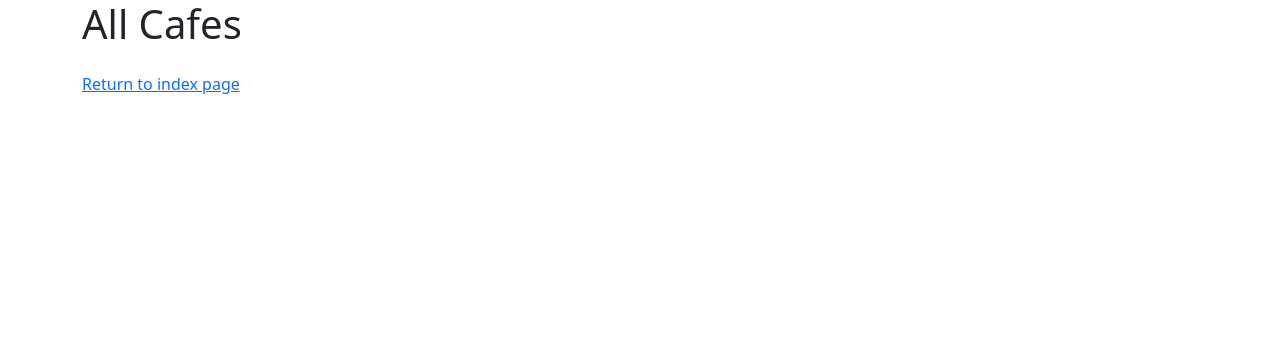
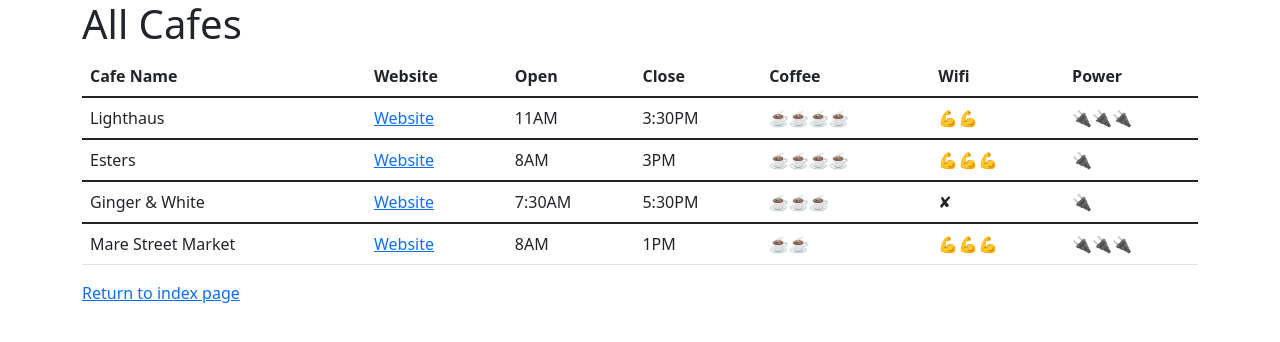
Before and after one commit to hivercodes/coffeeandwififlask01, a Flask app: page /cafes in a window 1280 px wide. Shown: the top 342 px of the page. Run offline with Flask 2, Linux system fonts and the light colour scheme; some libraries are stand-ins or nearby versions.

Commit message:
Fixed the data projection website.

```diff
--- a/main.py
+++ b/main.py
@@ -65,6 +65,16 @@
         closetime = form.closetime.data
         form.closetime.data = ''
 
+        form_data = [cafe, website, coffee, wifi, power, opentime, closetime]
+        print(form_data)
+        f = open('cafe-data', 'a')
+        writer = csv.writer(f)
+        writer.writerow(form_data)
+        return render_template("add.html")
+
+
+
+
 
     # Exercise:
     # Make the form write a new row into cafe-data.csv
@@ -79,7 +89,8 @@
         list_of_rows = []
         for row in csv_data:
             list_of_rows.append(row)
-    return render_template('cafes.html', cafes=list_of_rows)
+        list = list_of_rows[1:]
+    return render_template('cafes.html', cafes=list)
 
 
 if __name__ == '__main__':
--- a/templates/add.html
+++ b/templates/add.html
@@ -8,7 +8,7 @@
     <div class="col-sm-12 col-md-8">
 
       <h1>Add a new cafe into the database</h1>
-      <form method="POST", action="{{ url_for('cafes') }}">
+      <form method="POST", action="{{ url_for('add_cafe') }}">
         {{ form.hidden_tag() }} <br>
         {{ form.cafe.label(class="form-label") }}<br>
         {{ form.cafe}}<br>
@@ -39,7 +39,7 @@
       <!-- This is where your WTForm will go -->
 
 
-	  <p class="space-above"><a href="#">See all cafes</a></p>
+	  <p class="space-above"><a href="{{url_for('cafes')}}">See all cafes</a></p>
 
     </div>
   </div>
--- a/templates/cafes.html
+++ b/templates/cafes.html
@@ -11,15 +11,37 @@
       <h1>All Cafes</h1>
 
 	  <table class="table">
+                    <thead>
+    <tr>
+      <th scope="col">Cafe Name</th>
+      <th scope="col">Website</th>
+      <th scope="col">Open</th>
+      <th scope="col">Close</th>
+        <th scope="col">Coffee</th>
+      <th scope="col">Wifi</th>
+      <th scope="col">Power</th>
+    </tr>
+  </thead>
           <!-- This is where you will write the code to render a Bootstrap
           Table that contains all the information from the
           cafe-data.csv file. -->
-          {% for row in list_of_rows: %}
-            <h1>{{ row }}</h1>
-          {%endfor%}
+          {% for row in cafes: %}
+              <tbody>
+                <tr>
+
+                  <td> {{ row[0] }}</td>
+                  <td><a href="{{ row[1] }}">Website</a></td>
+                  <td>{{ row[2] }}</td>
+                    <td>{{ row[3] }}</td>
+                  <td>{{ row[4] }}</td>
+                    <td>{{ row[5] }}</td>
+                  <td>{{ row[6] }}</td>
+                </tr>
+              </tbody>
+          {% endfor %}
   	  </table>
 
-      <p><a href="#">Return to index page</a></p>
+      <p><a href=" {{ url_for('home') }}">Return to index page</a></p>
 
     </div>
   </div>
```
